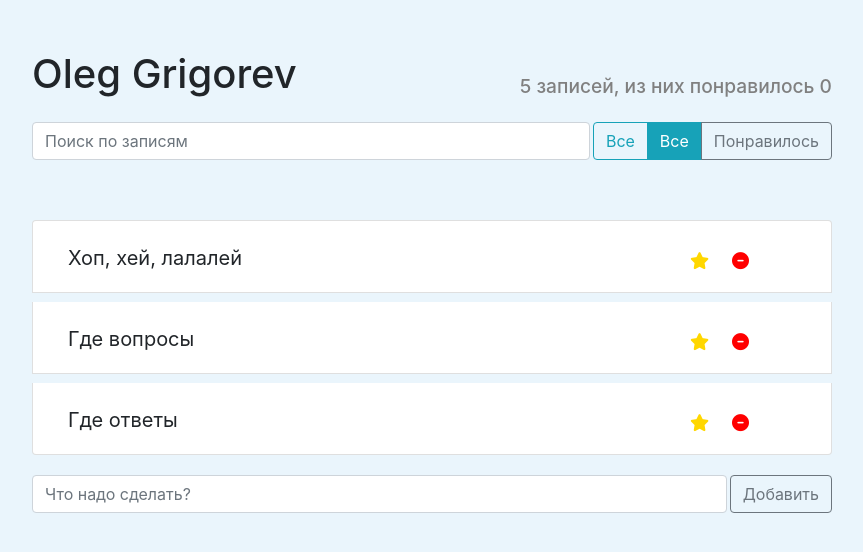
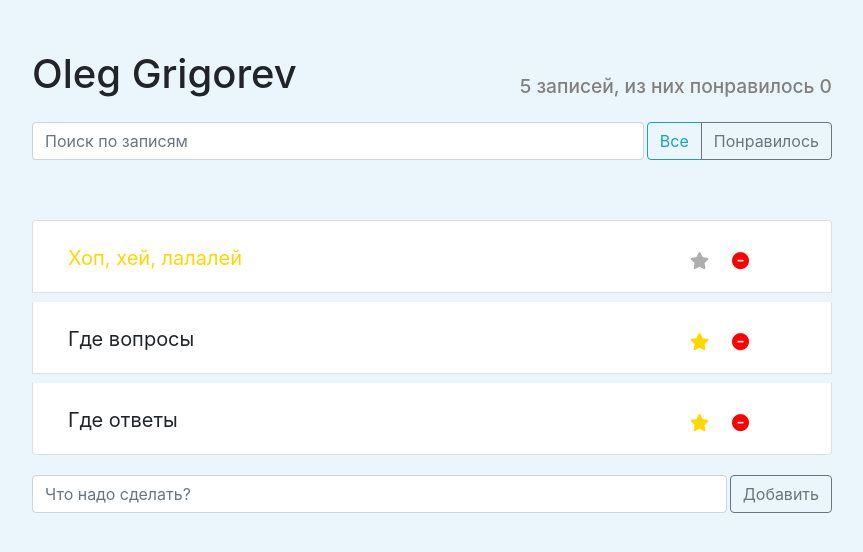
Before and after one commit to display-nice/todoshka_react, a React (Create React App) app: page / in a window 1280 px wide. Shown: the top 552 px of the page, without its empty margins (208-1071 px from the left). Built offline with nearby package versions, Linux system fonts and the light colour scheme.

Commit message:
+minor overall changes; "favorite" renamed to "important"

```diff
--- a/src/components/app/App.jsx
+++ b/src/components/app/App.jsx
@@ -21,23 +21,48 @@ export default class App extends Component {
 		super(props);
 		this.state = {
 			data: [
-				{ text: "Хоп, хей, лалалей", favorite: true, id: 1 },
-				{ text: "Где вопросы", favorite: false, id: 2 },
-				{ text: "Где ответы", favorite: false, id: 3 },
+				{ text: "Хоп, хей, лалалей", important: true, like: false, id: 1 },
+				{ text: "Где вопросы", important: false, like: false, id: 2 },
+				{ text: "Где ответы", important: false, like: false, id: 3 },
 			],
 		};
-    this.deleteItem = this.deleteItem.bind(this);
+		this.deleteItem = this.deleteItem.bind(this);
+		this.addItem = this.addItem.bind(this);
+		this.onToggleImportant = this.onToggleImportant.bind(this);
+		this.onToggleLiked = this.onToggleLiked.bind(this);
+
+
+    this.maxId = 4;
 	}
-  deleteItem(id) {
+	deleteItem(id) {
+		this.setState(({ data }) => {
+			const index = data.findIndex((dataElement) => dataElement.id === id);
+			const before = data.slice(0, index);
+			const after = data.slice(index + 1);
+			const newArray = [...before, ...after];
+			return {
+				data: newArray,
+			};
+		});
+	}
+  addItem(userText) {
+    const newItem = {
+      label: userText,
+      important: false,
+      id: this.maxId++
+    }
     this.setState(({data}) => {
-      const index = data.findIndex(dataElement => dataElement.id === id);
-      const before = data.slice(0, index);
-      const after = data.slice(index + 1);
-      const newArray = [...before, ...after]
+      const newArr = [...data, newItem];
       return {
-        data: newArray
+        data: newArr
       }
     })
+  }
+  onToggleImportant(id) {
+    console.log(`important id = ${id}`);
+  }
+  onToggleLiked(id) {
+    console.log(`liked id = ${id}`);
   }
 	render() {
 		return (
@@ -47,10 +72,8 @@ export default class App extends Component {
 					<SearchPanel />
 					<PostStatusFilter />
 				</div>
-				<PostList
-          posts={this.state.data}
-          onDelete={this.deleteItem} />
-				<PostAddForm />
+				<PostList onDelete={this.deleteItem} onToggleImportant={this.onToggleImportant} onToggleLiked={this.onToggleLiked} posts={this.state.data} />
+				<PostAddForm onAdd={this.addItem} />
 			</AppBlock>
 		);
 	}
--- a/src/components/post-add-form/post-add-form.jsx
+++ b/src/components/post-add-form/post-add-form.jsx
@@ -1,18 +1,18 @@
 import React from "react";
 import './post-add-form.css';
 
-const PostAddForm = () => {
+const PostAddForm = ({onAdd}) => {
 	return (
-		<form className="bottom-panel d-flex" action="">
+		<div className="bottom-panel d-flex" action="">
 			<input
 				className="form-control new-post-label"
 				type="text"
 				placeholder="Что надо сделать?"
 			/>
-			<button className="btn btn-outline-secondary" type="submit">
+			<button onClick={() => onAdd('Hello')} className="btn btn-outline-secondary" type="submit">
 				Добавить
 			</button>
-		</form>
+		</div>
 	);
 };
 
--- a/src/components/post-list/post-list-item/post-list-item.jsx
+++ b/src/components/post-list/post-list-item/post-list-item.jsx
@@ -2,30 +2,10 @@ import React, { Component } from "react";
 import "./post-list-item.scss";
 
 export default class PostListItem extends Component {
-	constructor(props) {
-		super(props);
-		this.state = {
-			favorite: false,
-			like: false,
-		}
-		this.onFavorite = this.onFavorite.bind(this);
-		this.onLike = this.onLike.bind(this);
-	}
-	onFavorite() {
-		this.setState(({favorite}) => ({
-			favorite: !favorite,
-		}))
-	}
-	onLike() {
-		this.setState(({like}) => ({
-			like: !like,
-		}))
-	}
 	render() {
-		const { text, onDelete } = this.props;
-		const {favorite, like} = this.state;
+		const { text, onDelete, onToggleImportant, onToggleLiked, important, like } = this.props;
 		let classNames = "app-list-item d-flex justify-content-between";
-		if (favorite) {
+		if (important) {
 			classNames += " important";
 		}
 		if (like) {
@@ -33,9 +13,9 @@ export default class PostListItem extends Component {
 		}
 		return (
 			<div className={classNames}>
-				<span onClick={this.onLike} className="app-list-item-label">{text}</span>
+				<span onClick={onToggleLiked} className="app-list-item-label">{text}</span>
 				<div className="d-flex justify-content-center align-items-center">
-					<button onClick={this.onFavorite} className="btn-star btn-sm" type="button">
+					<button onClick={onToggleImportant} className="btn-star btn-sm" type="button">
 						<i className="fa-solid fa-star"></i>
 					</button>
 					<button onClick={onDelete} className="btn-trash btn-sm" type="button">
@@ -48,11 +28,11 @@ export default class PostListItem extends Component {
 	}
 }
 
-// favorite = false это установка значения favorite по умолчанию в "false"
+// important = false это установка значения important по умолчанию в "false"
 // то есть фолс будет, если такой проп не придёт.
-// const PostListItem = ({ text, favorite = false }) => {
+// const PostListItem = ({ text, important = false }) => {
 // 	let classNames = "app-list-item d-flex justify-content-between";
-// 	if (favorite) {
+// 	if (important) {
 // 		classNames += " important";
 // 	}
 // 	return (
--- a/src/components/post-list/post-list.jsx
+++ b/src/components/post-list/post-list.jsx
@@ -4,13 +4,13 @@ import "./post-list.css";
 
 import PostListItem from "./post-list-item/post-list-item";
 
-const PostList = ({ posts, onDelete }) => {
+const PostList = ({ posts, onDelete, onToggleImportant, onToggleLiked }) => {
 	const elements = posts.map((item) => {
 		const { id, ...otherProps } = item;
 		return (
 			<li key={id} className="list-group-item">
-				<PostListItem {...otherProps} onDelete={ () => onDelete(id) }/>
-				{/* <PostListItem text={item.text} favorite={item.favorite} /> */}
+				<PostListItem {...otherProps} onDelete={ () => onDelete(id) } onToggleImportant={() => onToggleImportant(id)} onToggleLiked={() => onToggleLiked(id)}/>
+				{/* <PostListItem text={item.text} important={item.important} /> */}
 				{/* тоже самое, но без spread-оператора */}
 			</li>
 		);
--- a/src/components/post-status-filter/post-status-filter.jsx
+++ b/src/components/post-status-filter/post-status-filter.jsx
@@ -6,10 +6,9 @@ const PostStatusFilter = () => {
 	return (
 		<div className='btn-group'>
 			<Button outline color='info'>Все</Button>
-			<button className='btn btn-info' type='button'>Все</button>
 			<button className='btn btn-outline-secondary' type='button'>Понравилось</button>
 		</div>
 	)
 }
-
+// старая кнопка <button className='btn btn-info' type='button'>Все</button>
 export default PostStatusFilter;
```
